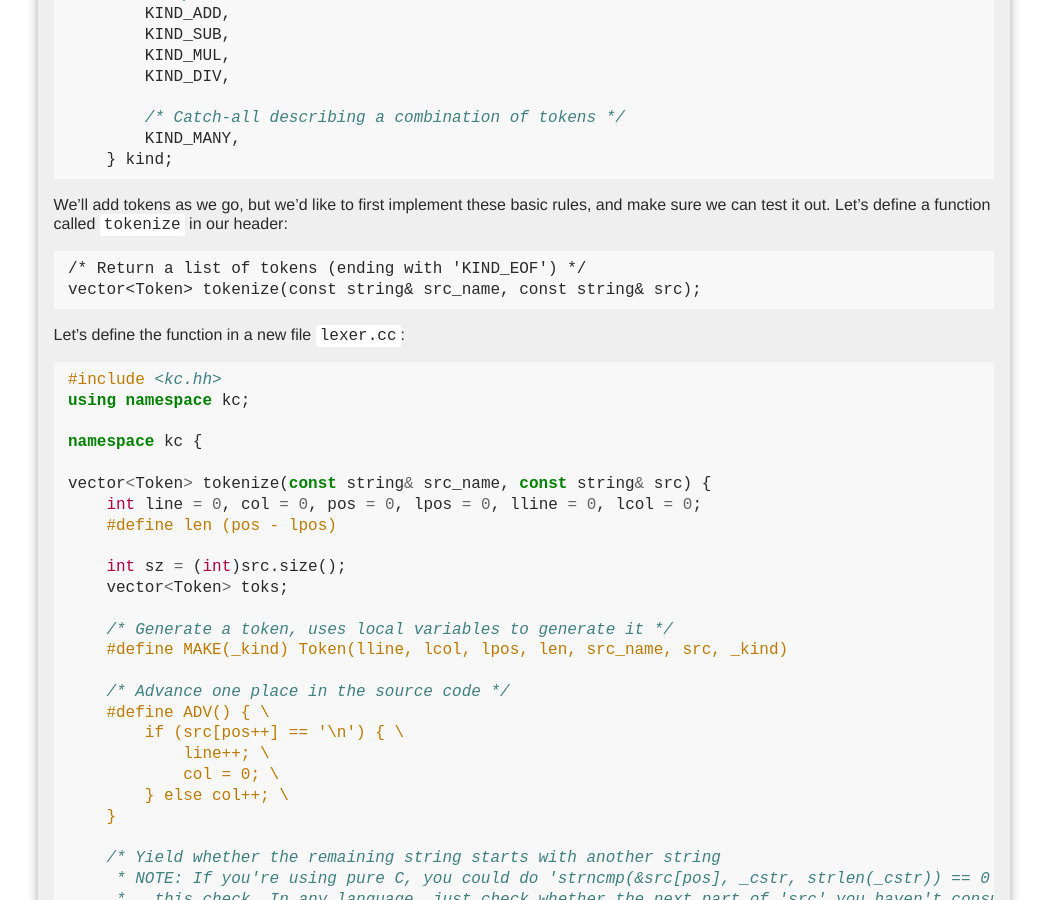
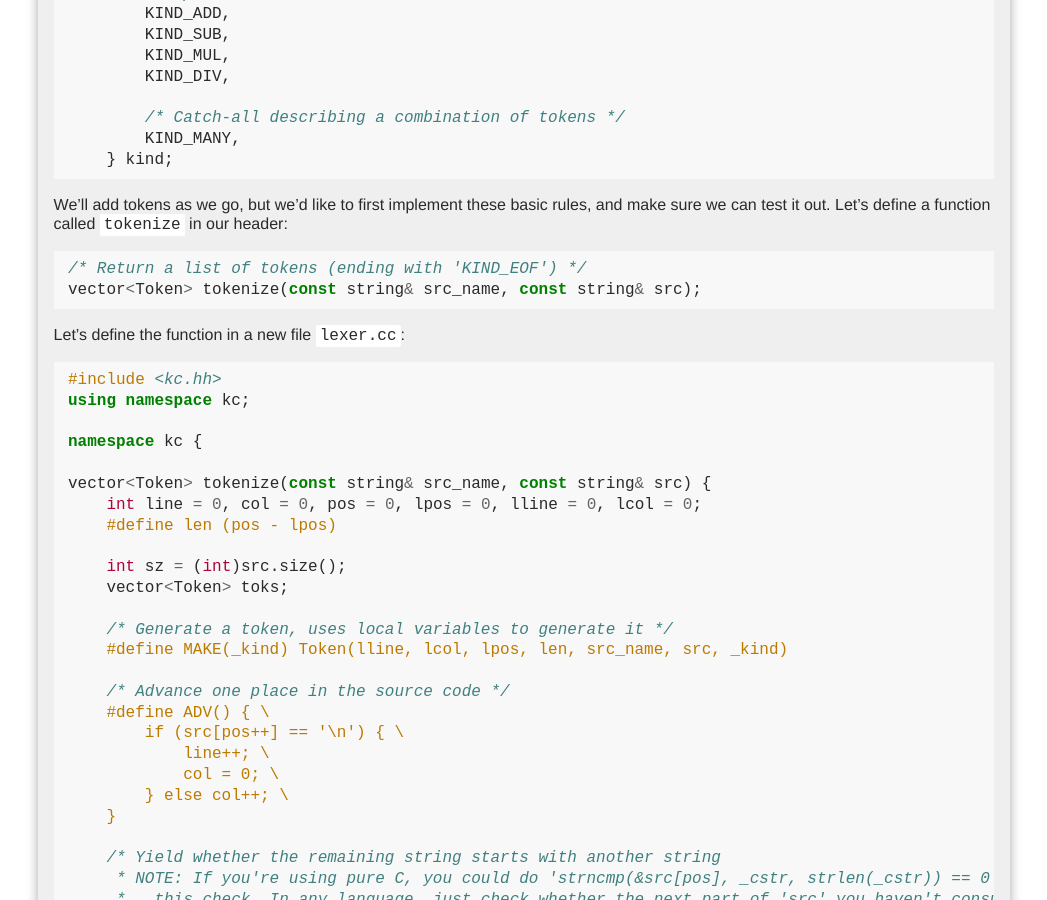
Before and after one commit to CadeBrown/cadebrown.github.io, a Jekyll site: the page built from _posts/2020-10-20-kata-1-ckc-lexer.md, in a window 1280 px wide and 900 px high, scrolled down 5174 px. Shown: the whole window, without its empty margins (116-1163 px from the left). Built offline with Jekyll 4.4.1, drawn with Linux system fonts in a browser that asks for light colours.

Commit message:
code highlighting

````diff
--- a/_posts/2020-10-20-kata-1-ckc-lexer.md
+++ b/_posts/2020-10-20-kata-1-ckc-lexer.md
@@ -237,7 +237,7 @@ The kinds of tokens are defined in `kc.hh`, in these lines:
 
 We'll add tokens as we go, but we'd like to first implement these basic rules, and make sure we can test it out. Let's define a function called `tokenize` in our header:
 
-```
+```c++
 /* Return a list of tokens (ending with 'KIND_EOF') */
 vector<Token> tokenize(const string& src_name, const string& src);
 ```
````
Also changed, not shown: _posts/2020-10-19-kata-0-setup.md (+2 -2 lines).
